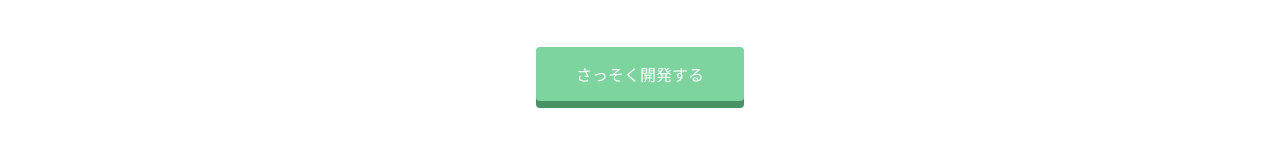
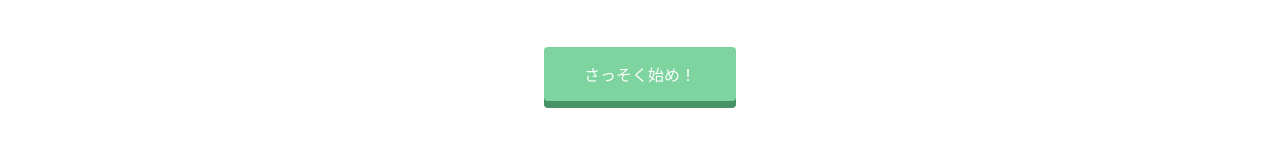
Before and after one commit to showa-bio/prog-8.github.io, a plain HTML site: page index.html in a window 1280 px wide. Shown: the part 1310-1461 px from the top of the page. Drawn offline with Linux system fonts and the light colour scheme.

Commit message:
Update index.html

```diff
--- a/index.html
+++ b/index.html
@@ -81,7 +81,7 @@
         <h3>Let's learn to code, learn to be creative!</h3>
       </div>
     </div>
-    <a class="btn message" href="#">さっそく開発する</a>
+    <a class="btn message" href="#">さっそく始め！</a>
   </div>
   <footer>
     <div class="container">
```
